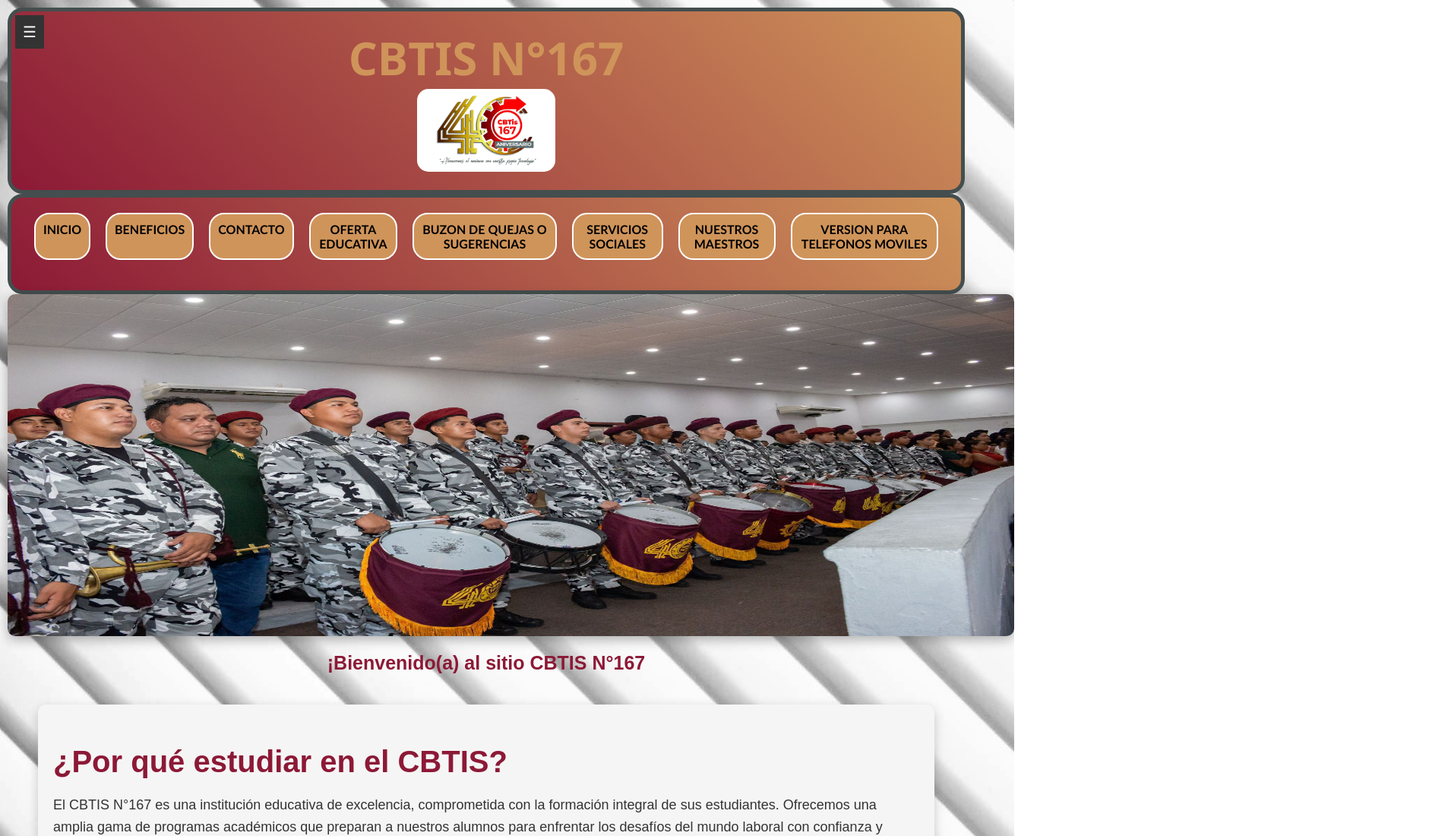
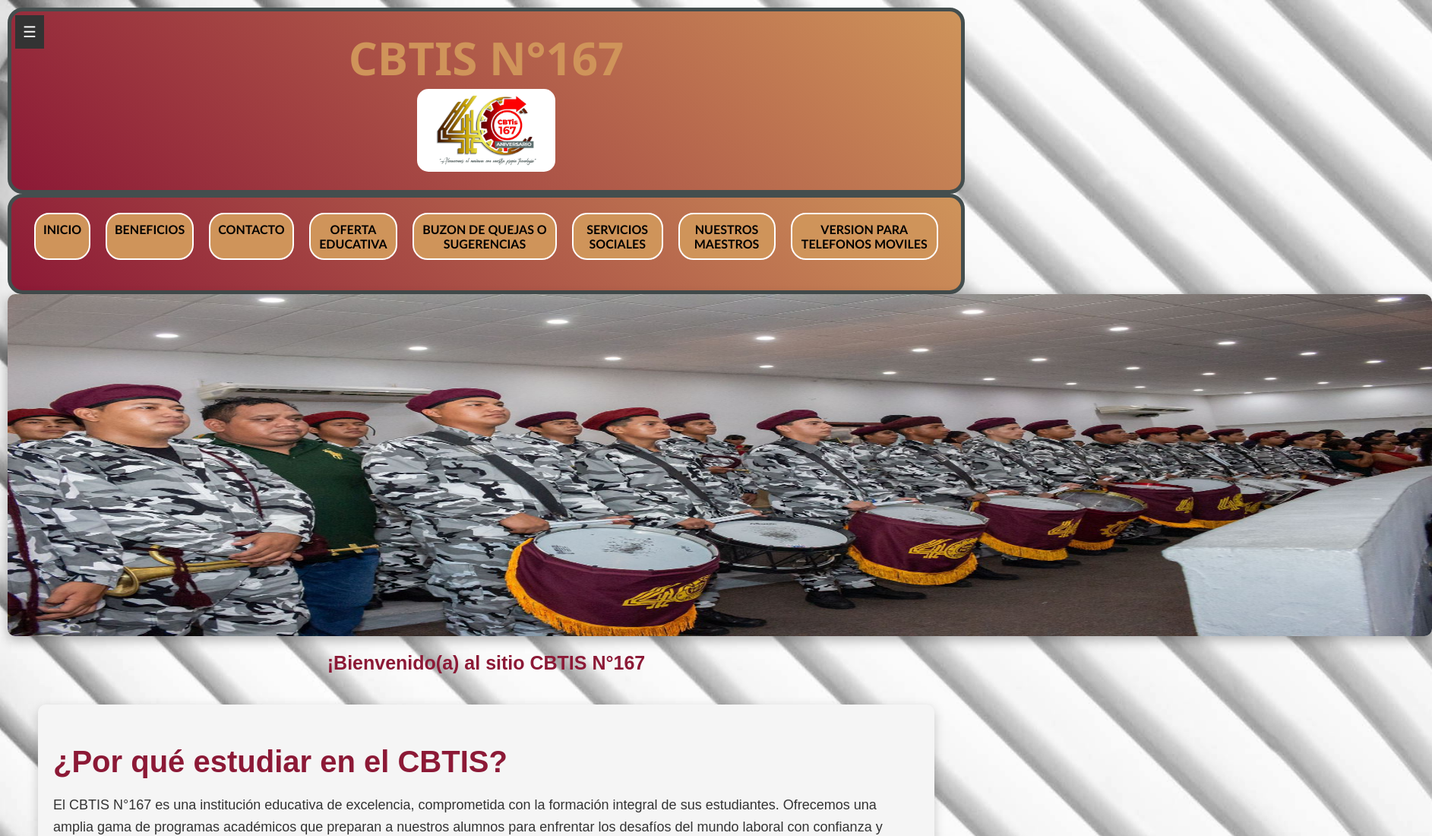
Before and after one commit to ManuelDevelopMx/web, a plain HTML site: page index.html in a window 1280 px wide. Shown: the top 1100 px of the page at 76% size, 1885 px wide, since content can reach past the window. Drawn offline with Linux system fonts and the light colour scheme.

Commit message:
Add files via upload

```diff
--- a/index.html
+++ b/index.html
@@ -85,7 +85,7 @@
         }
     /* Agrega esto a tu archivo CSS existente */
 .carousel {
-    width: 1325px;
+    width: 1875px;
     height: 450px;
     overflow: hidden;
     position: relative;
```
